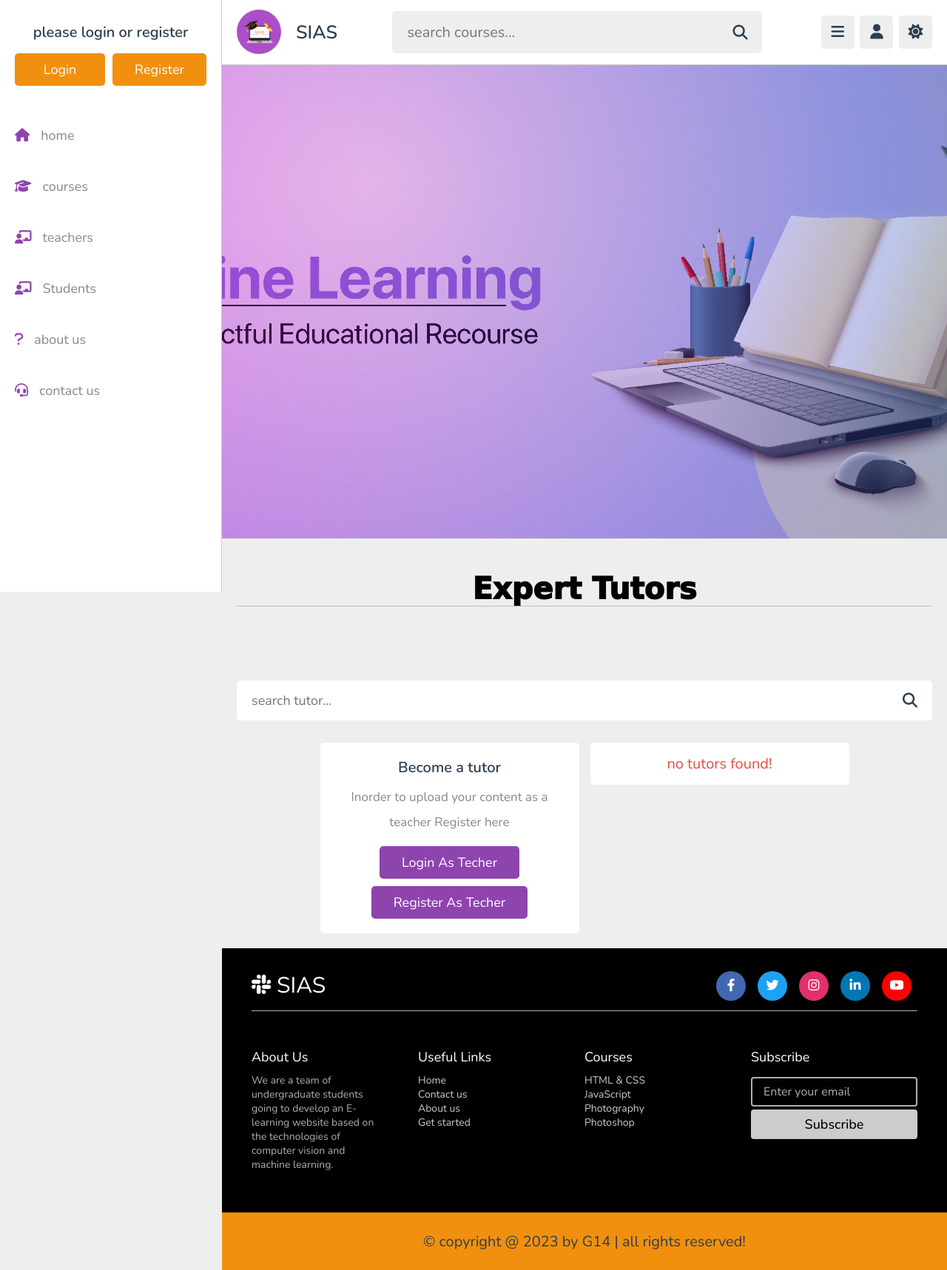
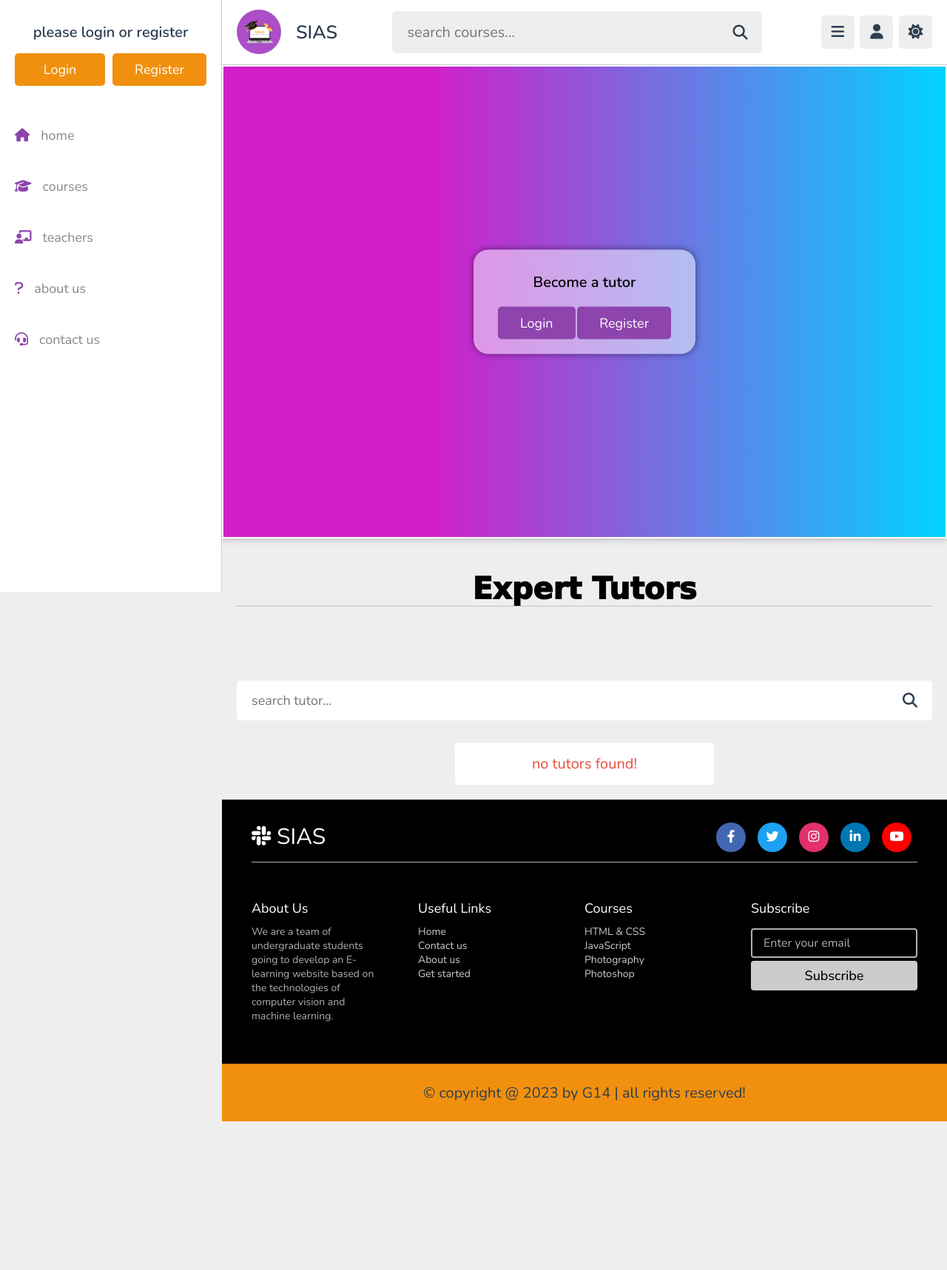
Before and after one commit to sadaf-iqbal17/siasPHP, a PHP site: page /teachers.php in a window 1280 px wide. Shown: the whole page at 74% size. After the commit the page ends 1516 px from the top, so only its background shows below. Run offline with PHP 8.4, Linux system fonts and the light colour scheme; data that the repository does not hold is empty.

Commit message:
fix some style  issues and apply hci principles

```diff
--- a/admin/register.php
+++ b/admin/register.php
@@ -76,11 +76,11 @@ if(isset($message)){
 
 <!-- register section starts  -->
 
-<section class="form-container">
+<section class="form-container" style="width: 600px;">
 
    <form class="register" action="" method="post" enctype="multipart/form-data">
       <h3>register new</h3>
-      <div class="flex">
+      <div>
          <div class="col">
             <p>your name <span>*</span></p>
             <input type="text" name="name" placeholder="eneter your name" maxlength="50" required class="box">
--- a/components/user_header.php
+++ b/components/user_header.php
@@ -100,7 +100,6 @@ if(isset($message)){
       <a href="home.php"><i class="fas fa-home"></i><span>home</span></a>
       <a href="courses.php"><i class="fas fa-graduation-cap"></i><span>courses</span></a>
       <a href="teachers.php"><i class="fas fa-chalkboard-user"></i><span>teachers</span></a>
-      <a href="teachers.php"><i class="fas fa-chalkboard-user"></i><span>Students</span></a>
       <a href="about.php"><i class="fas fa-question"></i><span>about us</span></a>
       <a href="contact.php"><i class="fas fa-headset"></i><span>contact us</span></a>
    </nav>
--- a/css/style.css
+++ b/css/style.css
@@ -1860,11 +1860,11 @@ padding-bottom: 13px;
       clip-path: polygon(0 0, 100% 0, 100% 100%, 0 100%);
    }
 
-   .form-container .flex{
+   /* .form-container .flex{
       display: flex;
       gap: 0;
       flex-flow: column;
-   }
+   } */
 
    .watch-video .video-details .video{
       height: 30rem;
--- a/register.php
+++ b/register.php
@@ -75,11 +75,11 @@ if(isset($_POST['submit'])){
 
 <?php include 'components/user_header.php'; ?>
 
-<section class="form-container">
+<section class="form-container" style="width: 600px;">
 
    <form class="register" action="" method="post" enctype="multipart/form-data">
       <h3>create account</h3>
-      <div class="flex">
+      <div class="">
          <div class="col">
             <p>your name <span>*</span></p>
             <input type="text" name="name" placeholder="eneter your name" maxlength="50" required class="box">
--- a/teachers.php
+++ b/teachers.php
@@ -23,6 +23,43 @@ if(isset($_COOKIE['user_id'])){
 
    <!-- custom css file link  -->
    <link rel="stylesheet" href="css/style.css">
+   <style>
+      /* CSS */
+      .t-text{
+         margin : 10px;
+      }
+      .banner {
+         position: relative;
+         height: 80vh;
+         background: rgb(209,31,202);
+         background: linear-gradient(90deg, rgba(209,31,202,1) 29%, rgba(0,212,255,1) 100%); /* Purple gradient background */
+      }
+
+      .overlay {
+         position: absolute;
+         top: 0;
+         left: 0;
+         width: 100%;
+         height: 100%;
+         background-color: transparent;
+         border: 2px solid white; /* Border style */
+         box-shadow: 0 0 10px rgba(0, 0, 0, 0.3); /* Shadow style */
+      }
+
+      .box.offer {
+         position: absolute;
+         top: 50%;
+         left: 50%;
+         transform: translate(-50%, -50%);
+         background-color: rgba(255, 255, 255, 0.5); /* Transparent background color */
+         border-radius: 20px;
+         box-shadow: 0 0 10px rgba(0, 0, 0, 0.5); /* Shadow style */
+         padding: 20px;
+         text-align: center;
+         width: 300px;
+      }
+
+   </style>
 
 </head>
 <body>
@@ -30,7 +67,16 @@ if(isset($_COOKIE['user_id'])){
 <?php include 'components/user_header.php'; ?>
 
 <!-- teachers section starts  -->
-<div class="banner" style="background-image: linear-gradient(to right, rgba(200, 8,207, 0.3), rgba(28, 70, 184, 0.3)), url(images/tutor.jpg); height:80vh;"></div>
+<div class="banner">
+   <div class="overlay"></div> <!-- Transparent div overlay -->
+   <div class="box offer">
+      <h1 class="t-text">Become a tutor</h1>
+      <a href="admin/login.php" class="inline-btn">Login</a>
+      <a href="admin/register.php" class="inline-btn">Register</a>
+   </div>
+</div>
+
+
 
 <section class="teachers">
 
@@ -43,12 +89,12 @@ if(isset($_COOKIE['user_id'])){
 
    <div class="box-container">
 
-      <div class="box offer">
+      <!-- <div class="box offer">
          <h3>Become a tutor</h3>
          <p>Inorder to upload your content as a teacher Register here</p>
          <a href="admin/login.php" class="inline-btn">Login as Techer</a>
          <a href="admin/register.php" class="inline-btn">Register as Techer</a>
-      </div>
+      </div> -->
 
 
       <?php
@@ -106,34 +152,6 @@ if(isset($_COOKIE['user_id'])){
 <!-- teachers section ends -->
 
 
-
-
-
-
-
-
-
-
-
-
-
-
-
-
-
-
-
-
-
-
-
-
-
-
-
-
-
-
 <?php include 'components/footer.php'; ?>
 
 <!-- custom js file link  -->
```
Also changed, not shown: admin/add_content.php (+0 -15 lines).
